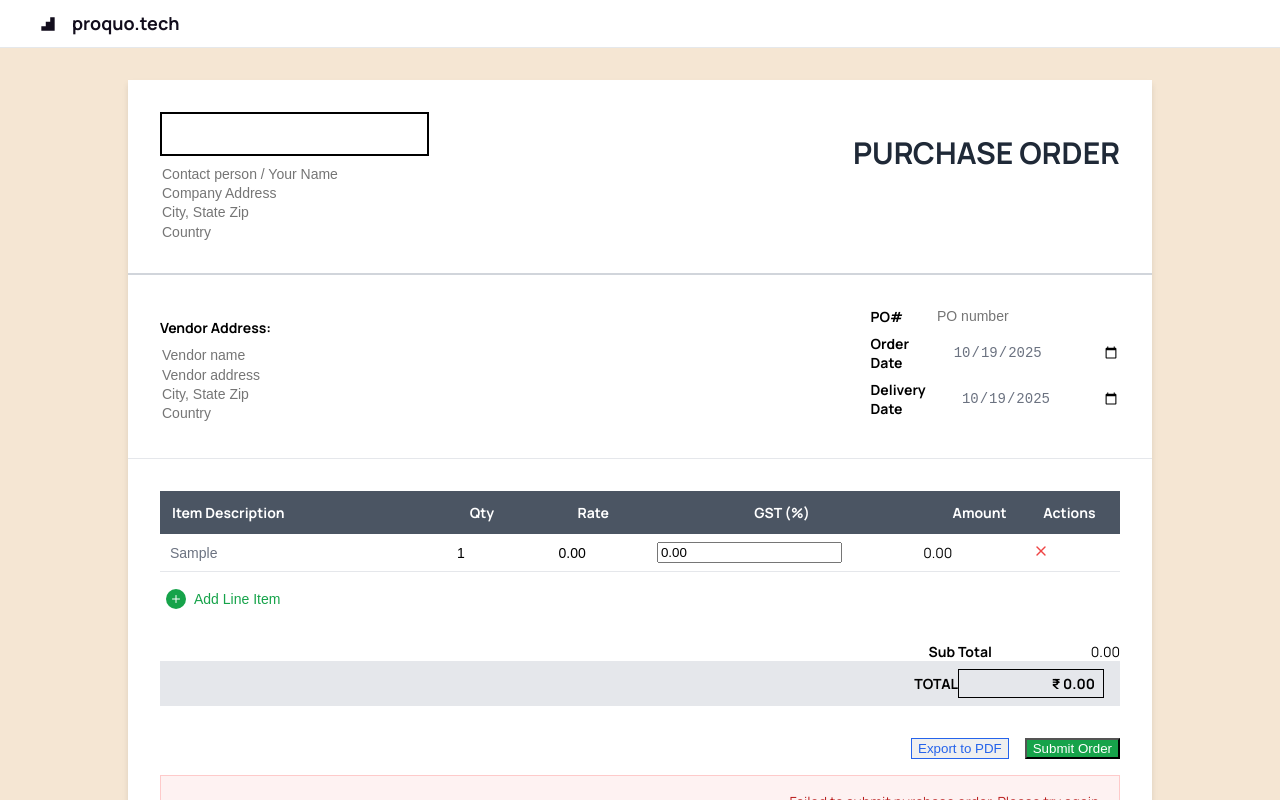
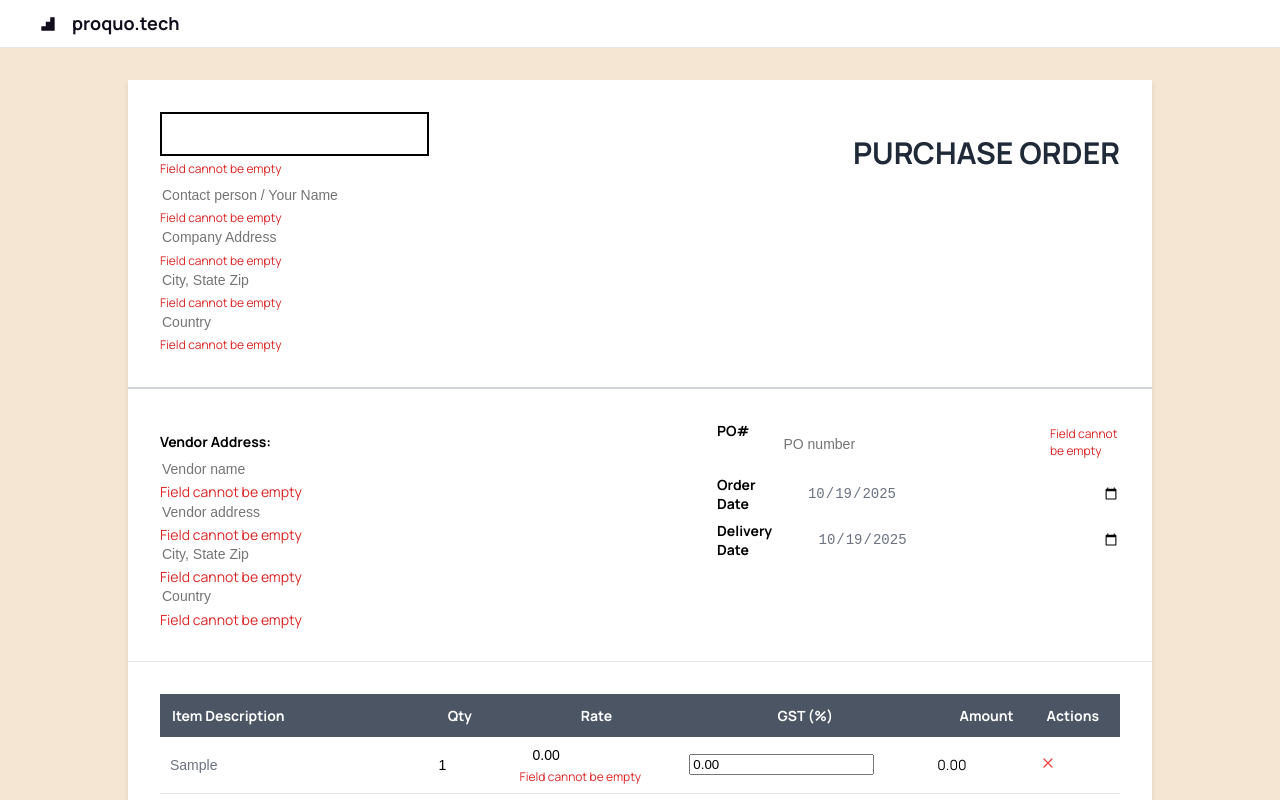
Before and after one commit to sharadparmar321/po-frontend, a React (Create React App) app: page / in a window 1280 px wide. Both pictures are taken after typing "Sample" into the empty fields and a click on the button "Submit Order". Shown: the top 800 px of the page. Built offline with nearby package versions, Linux system fonts and the light colour scheme; no server answers.

Commit message:
all issues resolved

```diff
--- a/src/purchase-order/Purchase.css
+++ b/src/purchase-order/Purchase.css
@@ -281,3 +281,11 @@
   color: #b91c1c;
   border-color: #fecaca;
 }
+
+/* Error Messages */
+.error-message {
+  color: #dc2626 !important;
+  font-size: 0.75rem;
+  margin-top: 0.25rem;
+  display: block;
+}
--- a/src/purchase-order/Purchase.jsx
+++ b/src/purchase-order/Purchase.jsx
@@ -72,6 +72,19 @@ Input.defaultProps = {
   ariaLabel: "input"
 };
 
+function ErrorMessage({ message }) {
+  if (!message) return null;
+  return <div className="error-message">{message}</div>;
+}
+
+ErrorMessage.propTypes = {
+  message: PropTypes.string
+};
+
+ErrorMessage.defaultProps = {
+  message: ""
+};
+
 export default function Purchase() {
   const today = new Date().toISOString().split("T")[0];
   const [formData, setFormData] = useState({
@@ -110,6 +123,7 @@ export default function Purchase() {
 
   const [isSubmitting, setIsSubmitting] = useState(false);
   const [submitStatus, setSubmitStatus] = useState("idle");
+  const [validationErrors, setValidationErrors] = useState({});
 
   const handleCompanyNameChange = (e) => {
     setFormData({
@@ -329,7 +343,68 @@ export default function Purchase() {
     }
   }, [formData]);
 
+  const validateForm = () => {
+    const errors = {};
+
+    // Company validation
+    if (!formData.company.name.trim()) {
+      errors.companyName = "Field cannot be empty";
+    }
+    if (!formData.company.contact || !formData.company.contact.trim()) {
+      errors.companyContact = "Field cannot be empty";
+    }
+    if (!formData.company.address.trim()) {
+      errors.companyAddress = "Field cannot be empty";
+    }
+    if (!formData.company.cityStateZip.trim()) {
+      errors.companyCityStateZip = "Field cannot be empty";
+    }
+    if (!formData.company.country.trim()) {
+      errors.companyCountry = "Field cannot be empty";
+    }
+
+    // Vendor validation
+    if (!formData.vendor.name.trim()) {
+      errors.vendorName = "Field cannot be empty";
+    }
+    if (!formData.vendor.address.trim()) {
+      errors.vendorAddress = "Field cannot be empty";
+    }
+    if (!formData.vendor.cityStateZip.trim()) {
+      errors.vendorCityStateZip = "Field cannot be empty";
+    }
+    if (!formData.vendor.country.trim()) {
+      errors.vendorCountry = "Field cannot be empty";
+    }
+
+    // Order info validation
+    if (!formData.orderInfo.poNumber.trim()) {
+      errors.poNumber = "Field cannot be empty";
+    }
+
+    // Line items validation
+    formData.lineItems.forEach((item, index) => {
+      if (!item.description.trim()) {
+        errors[`lineItemDescription_${index}`] = "Field cannot be empty";
+      }
+      if (item.quantity <= 0) {
+        errors[`lineItemQuantity_${index}`] = "Field cannot be empty";
+      }
+      if (item.rate <= 0) {
+        errors[`lineItemRate_${index}`] = "Field cannot be empty";
+      }
+    });
+
+    setValidationErrors(errors);
+    return Object.keys(errors).length === 0;
+  };
+
   const handleSubmit = async () => {
+    // Validate form before submission
+    if (!validateForm()) {
+      return;
+    }
+
     setIsSubmitting(true);
     setSubmitStatus("idle");
 
@@ -414,6 +489,7 @@ export default function Purchase() {
                 ariaLabel="Company name"
                 className="company-input"
               />
+              <ErrorMessage message={validationErrors.companyName} />
               <div className="company-details">
                 <div>
                   <Input
@@ -423,6 +499,7 @@ export default function Purchase() {
                     onChange={updateNestedField("company", "contact")}
                     className="input-description"
                   />
+                  <ErrorMessage message={validationErrors.companyContact} />
                 </div>
                 <div>
                   <Input
@@ -432,6 +509,7 @@ export default function Purchase() {
                     onChange={updateNestedField("company", "address")}
                     className="input-description"
                   />
+                  <ErrorMessage message={validationErrors.companyAddress} />
                 </div>
                 <div>
                   <Input
@@ -441,6 +519,7 @@ export default function Purchase() {
                     onChange={updateNestedField("company", "cityStateZip")}
                     className="input-description"
                   />
+                  <ErrorMessage message={validationErrors.companyCityStateZip} />
                 </div>
                 <div>
                   <Input
@@ -450,6 +529,7 @@ export default function Purchase() {
                     onChange={updateNestedField("company", "country")}
                     className="input-description"
                   />
+                  <ErrorMessage message={validationErrors.companyCountry} />
                 </div>
               </div>
             </div>
@@ -471,6 +551,7 @@ export default function Purchase() {
                     onChange={updateNestedField("vendor", "name")}
                     className="input-description"
                   />
+                  <ErrorMessage message={validationErrors.vendorName} />
                 </div>
                 <div>
                   <Input
@@ -480,6 +561,7 @@ export default function Purchase() {
                     onChange={updateNestedField("vendor", "address")}
                     className="input-description"
                   />
+                  <ErrorMessage message={validationErrors.vendorAddress} />
                 </div>
                 <div>
                   <Input
@@ -489,6 +571,7 @@ export default function Purchase() {
                     onChange={updateNestedField("vendor", "cityStateZip")}
                     className="input-description"
                   />
+                  <ErrorMessage message={validationErrors.vendorCityStateZip} />
                 </div>
                 <div>
                   <Input
@@ -498,6 +581,7 @@ export default function Purchase() {
                     onChange={updateNestedField("vendor", "country")}
                     className="input-description"
                   />
+                  <ErrorMessage message={validationErrors.vendorCountry} />
                 </div>
               </div>
             </div>
@@ -511,6 +595,7 @@ export default function Purchase() {
                   onChange={updateNestedField("orderInfo", "poNumber")}
                   className="input-description"
                 />
+                <ErrorMessage message={validationErrors.poNumber} />
               </div>
               <div>
                 <span className="label">Order Date</span>
@@ -549,7 +634,7 @@ export default function Purchase() {
                 </tr>
               </thead>
               <tbody>
-                {formData.lineItems.map((item) => (
+                {formData.lineItems.map((item, index) => (
                   <tr key={item.id}>
                     <td>
                       <Input
@@ -559,6 +644,7 @@ export default function Purchase() {
                         onChange={(e) => updateLineItem(item.id, "description", e.target.value)}
                         className="input-description"
                       />
+                      <ErrorMessage message={validationErrors[`lineItemDescription_${index}`]} />
                     </td>
                     <td className="center">
                       <Input
@@ -569,6 +655,7 @@ export default function Purchase() {
                         onChange={(e) => updateLineItem(item.id, "quantity", Number.parseFloat(e.target.value) || 0)}
                         className="input-qty"
                       />
+                      <ErrorMessage message={validationErrors[`lineItemQuantity_${index}`]} />
                     </td>
                     <td className="center">
                       <Input
@@ -580,6 +667,7 @@ export default function Purchase() {
                         onChange={(e) => updateLineItem(item.id, "rate", Number.parseFloat(e.target.value) || 0)}
                         className="input-rate"
                       />
+                      <ErrorMessage message={validationErrors[`lineItemRate_${index}`]} />
                     </td>
                     <td className="center">
                       <Input
```
